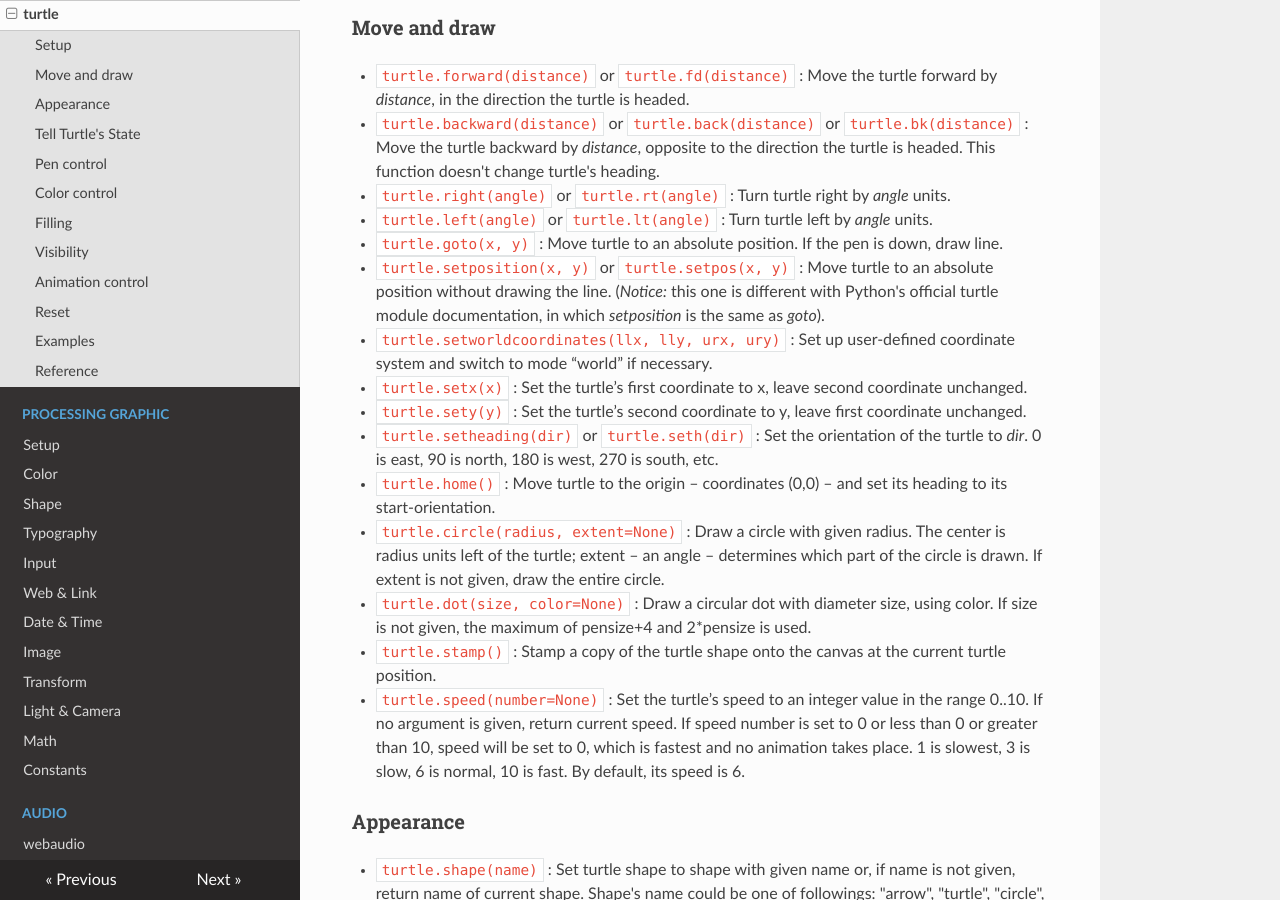
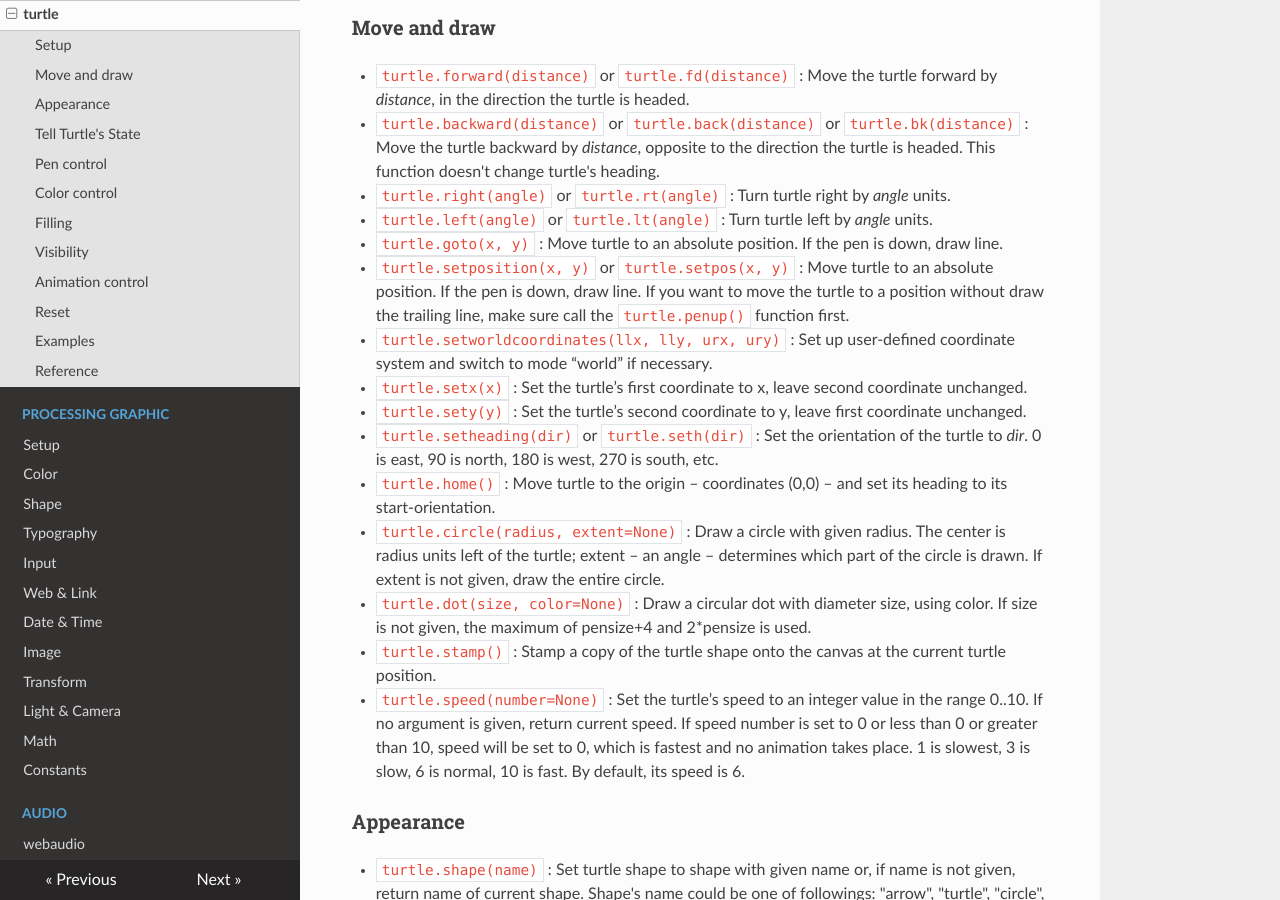
Before and after one commit to oyoclass/pythonmini3-doc, an MkDocs documentation site: the page built from doc/turtle/turtle.md, in a window 1280 px wide and 900 px high, scrolled down 389 px. Built offline with MkDocs 1.6.1, drawn with Linux system fonts in a browser that asks for light colours; nearby versions of some CDN libraries; some of the changed lines change nothing that is shown.

Commit message:
feat(turtle): update turtle doc to python3

````diff
--- a/doc/turtle/turtle.md
+++ b/doc/turtle/turtle.md
@@ -1,6 +1,6 @@
 ## turtle — Turtle graphics
 
-Turtle graphic implements a subset functions of the [Python Turtle Module](https://docs.python.org/2/library/turtle.html).
+Turtle graphic implements a subset functions of the [Python Turtle Module](https://docs.python.org/3/library/turtle.html).
 
 ### Setup
 
@@ -20,7 +20,7 @@
 * ```turtle.right(angle)``` or ```turtle.rt(angle)``` : Turn turtle right by *angle* units.
 * ```turtle.left(angle)``` or ```turtle.lt(angle)``` : Turn turtle left by *angle* units.
 * ```turtle.goto(x, y)``` : Move turtle to an absolute position. If the pen is down, draw line.
-* ```turtle.setposition(x, y)``` or ```turtle.setpos(x, y)``` : Move turtle to an absolute position without drawing the line. (*Notice:* this one is different with Python's official turtle module documentation, in which *setposition* is the same as *goto*).
+* ```turtle.setposition(x, y)``` or ```turtle.setpos(x, y)``` : Move turtle to an absolute position. If the pen is down, draw line. If you want to move the turtle to a position without draw the trailing line, make sure call the `turtle.penup()` function first.
 * ```turtle.setworldcoordinates(llx, lly, urx, ury)``` : Set up user-defined coordinate system and switch to mode “world” if necessary.
 * ```turtle.setx(x)``` : Set the turtle’s first coordinate to x, leave second coordinate unchanged.
 * ```turtle.sety(y)``` : Set the turtle’s second coordinate to y, leave first coordinate unchanged.
@@ -142,4 +142,4 @@
 
 ### Reference
 
-* [turtle library - docs.python.org](https://docs.python.org/2/library/turtle.html)
+* [turtle library - docs.python.org](https://docs.python.org/3/library/turtle.html)
````
